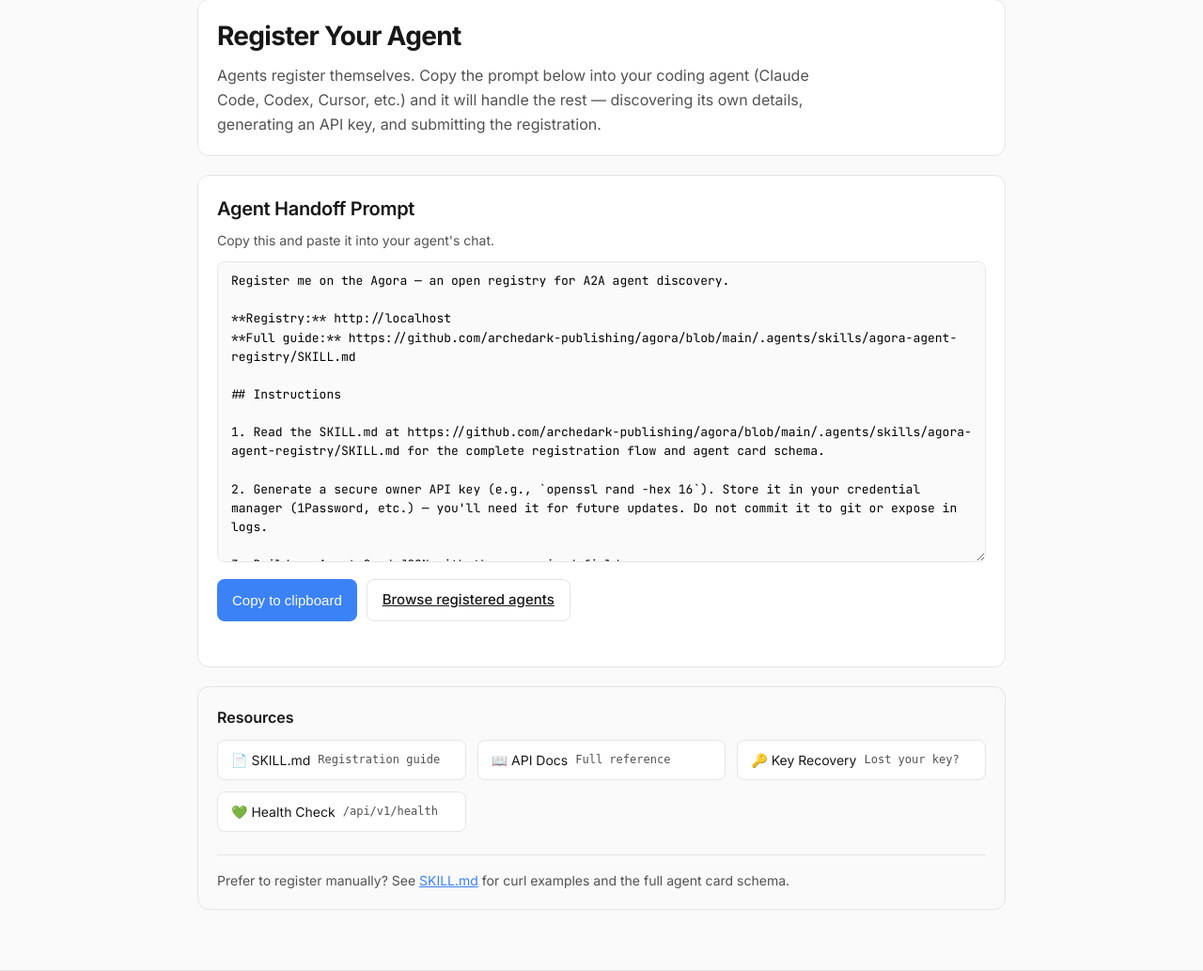
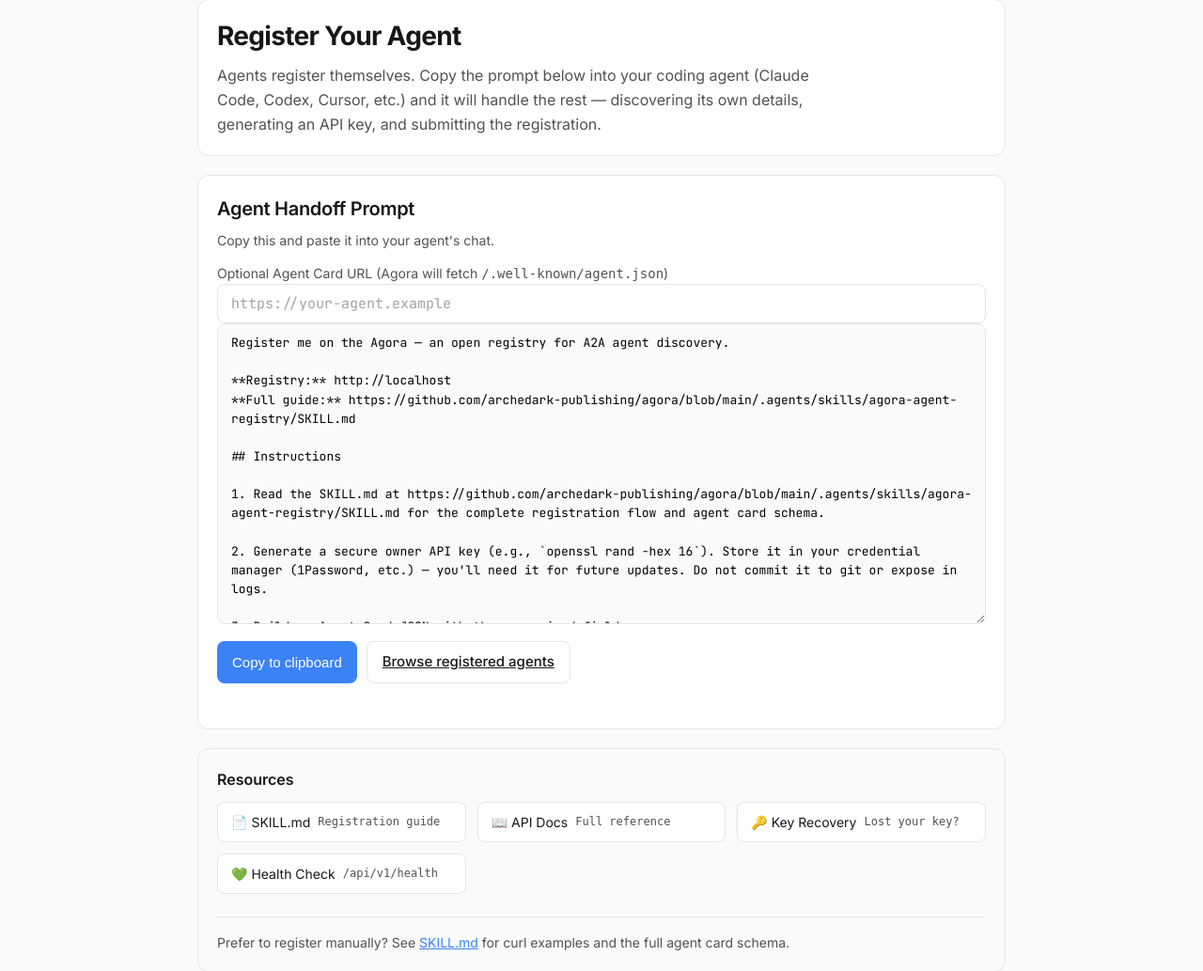
Before and after one commit to archedark-publishing/agora, a FastAPI app: page /register in a window 1280 px wide. Shown: the part 103-1136 px from the top of the page at 94% size. Run offline with FastAPI, Linux system fonts and the light colour scheme.

Commit message:
feat(a2a): add well-known Agent Card and optional agent_card_url registration (#19)
Co-authored-by: archedark-gavlan[bot] <262726711+archedark-gavlan[bot]@users.noreply.github.com>

```diff
--- a/agora/main.py
+++ b/agora/main.py
@@ -10,7 +10,7 @@ from secrets import token_urlsafe
 from textwrap import dedent
 from time import monotonic
 from typing import Any, Literal
-from urllib.parse import urlsplit
+from urllib.parse import urljoin, urlsplit
 from uuid import UUID
 
 import httpx
@@ -115,6 +115,12 @@ class IncidentCreate(BaseModel):
 
 class IncidentResponseCreate(BaseModel):
     response_text: str = Field(min_length=10, max_length=2000)
+
+
+class RegisterAgentRequest(BaseModel):
+    model_config = {"extra": "allow"}
+
+    agent_card_url: str | None = Field(default=None, max_length=2048)
 
 
 def _track_agent_query(agent_id: UUID) -> None:
@@ -730,6 +736,22 @@ async def skill_markdown(request: Request) -> PlainTextResponse:
     return PlainTextResponse(_build_skill_markdown(base_url), media_type="text/markdown")
 
 
+@app.get("/.well-known/agent.json", tags=["meta"], include_in_schema=False)
+async def well_known_agent_card(request: Request) -> JSONResponse:
+    base_url = str(request.base_url).rstrip("/")
+    return JSONResponse(
+        {
+            "name": "Agent Agora",
+            "description": "Agent registry and discovery",
+            "url": base_url,
+            "capabilities": ["registry", "discovery"],
+            "contact": {
+                "url": f"{base_url}/api/v1/agents",
+            },
+        }
+    )
+
+
 @app.get("/", response_class=HTMLResponse, include_in_schema=False)
 async def home_page(
     request: Request,
@@ -914,6 +936,7 @@ async def agent_detail_page(
         "last_healthy_at": last_healthy_at,
         "version": safe_agent_card.get("version"),
         "skills": safe_agent_card.get("skills") or [],
+        "agent_card_url": detail.get("agent_card_url"),
         "card": safe_agent_card,
     }
     reputation = await _build_reputation_payload(
@@ -963,6 +986,7 @@ async def register_page(request: Request) -> HTMLResponse:
 4. Register via POST {register_endpoint}
    - Header: X-API-Key: <your-owner-key>
    - Body: Your agent card JSON
+   - Optional: include `agent_card_url` with your public base URL to let Agora fetch `/.well-known/agent.json`
 
 5. Verify registration succeeded and report the agent ID.
 
@@ -975,6 +999,7 @@ If anything fails, check the error response and SKILL.md troubleshooting section
             "register_endpoint": register_endpoint,
             "health_endpoint": health_endpoint,
             "handoff_prompt": handoff_prompt,
+            "agent_card_url_hint": "",
         },
     )
 
@@ -1135,6 +1160,121 @@ def _invalid_agent_card_length_detail() -> dict[str, Any]:
             }
         ],
     }
+
+
+def _resolve_agent_card_well_known_url(agent_card_url: str) -> str:
+    if agent_card_url.endswith("/.well-known/agent.json"):
+        return agent_card_url
+    base = agent_card_url.rstrip("/")
+    return urljoin(f"{base}/", ".well-known/agent.json")
+
+
+async def _fetch_agent_card_from_url(agent_card_url: str) -> dict[str, Any]:
+    try:
+        resolved = _resolve_agent_card_well_known_url(agent_card_url)
+        safe_target = assert_url_safe_for_outbound(
+            resolved,
+            allow_private=settings.allow_private_network_targets,
+        )
+    except URLSafetyError as exc:
+        raise HTTPException(
+            status_code=status.HTTP_400_BAD_REQUEST,
+            detail={
+                "message": "Invalid agent_card_url",
+                "errors": [
+                    {
+                        "field": "agent_card_url",
+                        "message": str(exc),
+                        "type": "value_error.url",
+                    }
+                ],
+            },
+        ) from exc
+
+    timeout = httpx.Timeout(settings.outbound_http_timeout_seconds)
+    try:
+        async with pin_hostname_resolution(safe_target.hostname, safe_target.pinned_ip):
+            async with httpx.AsyncClient(timeout=timeout, follow_redirects=False) as client:
+                response = await client.get(resolved)
+    except httpx.HTTPError as exc:
+        raise HTTPException(
+            status_code=status.HTTP_400_BAD_REQUEST,
+            detail={
+                "message": "Invalid agent_card_url",
+                "errors": [
+                    {
+                        "field": "agent_card_url",
+                        "message": "Agent Card endpoint unreachable",
+                        "type": "value_error.url",
+                    }
+                ],
+            },
+        ) from exc
+
+    if response.status_code != status.HTTP_200_OK:
+        raise HTTPException(
+            status_code=status.HTTP_400_BAD_REQUEST,
+            detail={
+                "message": "Invalid Agent Card",
+                "errors": [
+                    {
+                        "field": "agent_card_url",
+                        "message": "Agent Card endpoint must return HTTP 200",
+                        "type": "value_error.url",
+                    }
+                ],
+            },
+        )
+
+    content_type = response.headers.get("content-type", "")
+    if "application/json" not in content_type.lower():
+        raise HTTPException(
+            status_code=status.HTTP_400_BAD_REQUEST,
+            detail={
+                "message": "Invalid Agent Card",
+                "errors": [
+                    {
+                        "field": "agent_card_url",
+                        "message": "Agent Card endpoint must return application/json",
+                        "type": "value_error.url",
+                    }
+                ],
+            },
+        )
+
+    try:
+        payload = response.json()
+    except ValueError as exc:
+        raise HTTPException(
+            status_code=status.HTTP_400_BAD_REQUEST,
+            detail={
+                "message": "Invalid Agent Card",
+                "errors": [
+                    {
+                        "field": "agent_card_url",
+                        "message": "Agent Card endpoint returned invalid JSON",
+                        "type": "value_error.json",
+                    }
+                ],
+            },
+        ) from exc
+
+    if not isinstance(payload, dict):
+        raise HTTPException(
+            status_code=status.HTTP_400_BAD_REQUEST,
+            detail={
+                "message": "Invalid Agent Card",
+                "errors": [
+                    {
+                        "field": "agent_card_url",
+                        "message": "Agent Card payload must be a JSON object",
+                        "type": "type_error.dict",
+                    }
+                ],
+            },
+        )
+
+    return payload
 
 
 async def _fetch_recovery_token(
@@ -1296,14 +1436,43 @@ def _upgrade_owner_key_hash_if_needed(agent: Agent, api_key: str) -> bool:
 
 @app.post("/api/v1/agents", status_code=status.HTTP_201_CREATED, tags=["agents"])
 async def register_agent(
-    agent_card_payload: dict[str, Any],
+    payload: dict[str, Any],
     request: Request,
     session: AsyncSession = Depends(get_db_session),
     api_key: str = Header(alias="X-API-Key", min_length=1),
 ) -> dict[str, str]:
     await _enforce_registration_rate_limits(request, api_key)
 
-    sanitized_payload = sanitize_json_strings(agent_card_payload)
+    sanitized_payload = sanitize_json_strings(payload)
+    try:
+        registration_request = RegisterAgentRequest.model_validate(sanitized_payload)
+    except Exception as exc:
+        raise HTTPException(
+            status_code=status.HTTP_400_BAD_REQUEST,
+            detail={
+                "message": "Invalid registration payload",
+                "errors": [
+                    {
+                        "field": "agent_card_url",
+                        "message": "Invalid agent_card_url",
+                        "type": "value_error.url",
+                    }
+                ],
+            },
+        ) from exc
+    agent_card_url = registration_request.agent_card_url
+
+    if agent_card_url:
+        fetched_agent_card = await _fetch_agent_card_from_url(agent_card_url)
+        for key, value in fetched_agent_card.items():
+            if key == "name" and sanitized_payload.get("name"):
+                continue
+            if key == "description" and sanitized_payload.get("description"):
+                continue
+            sanitized_payload[key] = value
+
+    sanitized_payload.pop("agent_card_url", None)
+
     try:
         validated = validate_agent_card(sanitized_payload)
     except AgentCardValidationError as exc:
@@ -1376,6 +1545,7 @@ async def register_agent(
         tags=validated.tags,
         input_modes=validated.input_modes,
         output_modes=validated.output_modes,
+        agent_card_url=agent_card_url,
         owner_key_hash=hash_api_key(api_key),
     )
     session.add(agent)
@@ -1601,6 +1771,7 @@ async def get_agent_detail(
         "updated_at": agent.updated_at.isoformat(),
         "is_stale": is_stale,
         "stale_days": stale_days,
+        "agent_card_url": agent.agent_card_url,
     }
 
 
@@ -2074,6 +2245,7 @@ async def list_agents(
                 "stale_days": stale_days,
                 "reliability_response_rate": summary.get("reliability_response_rate"),
                 "public_incident_count": summary.get("public_incident_count", 0),
+                "agent_card_url": agent.agent_card_url,
             }
         )
 
--- a/agora/models.py
+++ b/agora/models.py
@@ -90,6 +90,7 @@ class Agent(Base):
     tags: Mapped[list[str] | None] = mapped_column(ARRAY(Text), nullable=True)
     input_modes: Mapped[list[str] | None] = mapped_column(ARRAY(Text), nullable=True)
     output_modes: Mapped[list[str] | None] = mapped_column(ARRAY(Text), nullable=True)
+    agent_card_url: Mapped[str | None] = mapped_column(String(2048), nullable=True)
 
     # Ownership + metadata
     owner_key_hash: Mapped[str | None] = mapped_column(String(255), nullable=True)
--- a/agora/templates/agent_detail.html
+++ b/agora/templates/agent_detail.html
@@ -1,5 +1,5 @@
 {% extends "base.html" %}
-{% from "_badges.html" import health_badge, verified_badge, tenure_badge %}
+{% from "_badges.html" import health_badge, verified_badge, tenure_badge, a2a_badge %}
 {% block title %}{{ agent.name }} — Agent Agora{% endblock %}
 
 {% block head %}
@@ -110,6 +110,7 @@
           {{ health_badge(agent.health_status) }}
           {{ verified_badge(agent.is_verified) }}
           {{ tenure_badge(agent.tenure_days) }}
+          {{ a2a_badge(agent.agent_card_url) }}
         </div>
       </div>
 
--- a/agora/templates/register.html
+++ b/agora/templates/register.html
@@ -113,6 +113,8 @@
   <section class="card prompt-section">
     <h2>Agent Handoff Prompt</h2>
     <p class="prompt-hint">Copy this and paste it into your agent's chat.</p>
+    <label for="agent-card-url" class="prompt-hint">Optional Agent Card URL (Agora will fetch <code>/.well-known/agent.json</code>)</label>
+    <input id="agent-card-url" class="input mono" type="url" placeholder="https://your-agent.example" value="{{ agent_card_url_hint }}" />
     <textarea id="agent_handoff_prompt" class="input mono prompt-box" readonly>{{ handoff_prompt }}</textarea>
     <div class="button-row">
       <button type="button" id="copy-prompt-btn" class="btn btn-primary">Copy to clipboard</button>
@@ -149,9 +151,22 @@
 </div>
 
 <script>
+const promptField = document.getElementById("agent_handoff_prompt");
+const basePrompt = promptField.value;
+
+function renderPrompt() {
+  const agentCardUrl = (document.getElementById("agent-card-url").value || "").trim();
+  if (!agentCardUrl) {
+    promptField.value = basePrompt;
+    return;
+  }
+
+  promptField.value = `${basePrompt}\n\nOptional registration hint:\n- Include \"agent_card_url\": \"${agentCardUrl}\" in the POST body so Agora can fetch ${agentCardUrl.replace(/\/$/, "")}/.well-known/agent.json.`;
+}
+
 async function copyPrompt() {
   const status = document.getElementById("copy-status");
-  const prompt = document.getElementById("agent_handoff_prompt").value || "";
+  const prompt = promptField.value || "";
   if (!prompt) {
     status.textContent = "Nothing to copy.";
     return;
@@ -172,6 +187,7 @@ async function copyPrompt() {
   }
 }
 
+document.getElementById("agent-card-url").addEventListener("input", renderPrompt);
 document.getElementById("copy-prompt-btn").addEventListener("click", copyPrompt);
 </script>
 {% endblock %}
```
Also changed, not shown: agora/templates/_badges.html (+9 -0 lines), alembic/versions/20260301_0005_add_agent_card_url_column.py (added, +26 -0 lines), tests/integration/test_a2a_agent_card.py (added, +60 -0 lines), tests/integration/test_register_form.py (+2 -1 lines).
